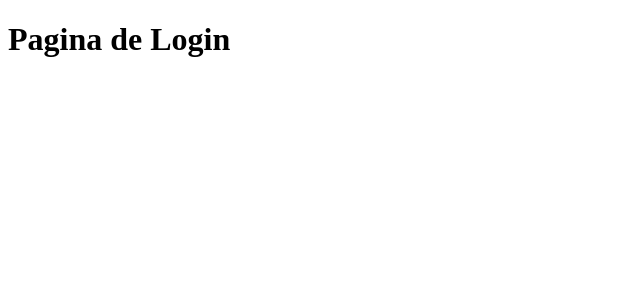
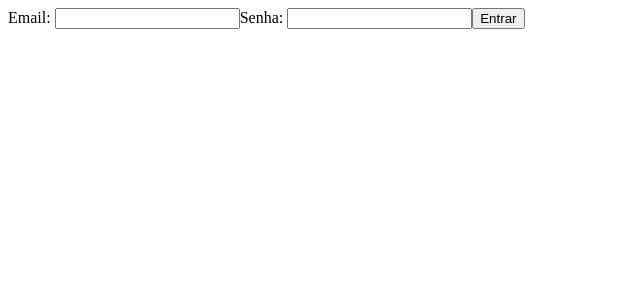
Before and after one commit to rafaelpcosta1/faciliti, a React (Create React App) app: page /login in a window 1280 px wide. Shown: the top 300 px of the page, without its empty margins (0-640 px from the left). Built offline with nearby package versions, Linux system fonts and the light colour scheme.

Commit message:
feat: add login page and form

```diff
--- a/src/app/pages/login/Login.tsx
+++ b/src/app/pages/login/Login.tsx
@@ -1,5 +1,30 @@
+import { useState } from "react";
+
 export const Login = () => {
+    //Criando STATE = USESTATE
+    const [email, setEmail] = useState('');
+    const [password, setPassword] = useState('');
+
+    //Criando Funcões Arrow
+    const handleEntrar = () => {
+        console.log(email);
+        console.log(password);
+    }
+
+    //retornando os elementos da pagina Login
     return (
-        <h1>Pagina de Login</h1>
+        <div>
+            <form>
+                <label>
+                    <span>Email: </span>
+                    <input value={email} onChange={e => setEmail(e.target.value)} />
+                </label>
+                <label>
+                    <span>Senha: </span>
+                    <input type="password" value={password} onChange={e => setPassword(e.target.value)} />
+                </label>
+                <button type="button" onClick={handleEntrar}>Entrar</button>
+            </form>
+        </div>
     );
 }
```
